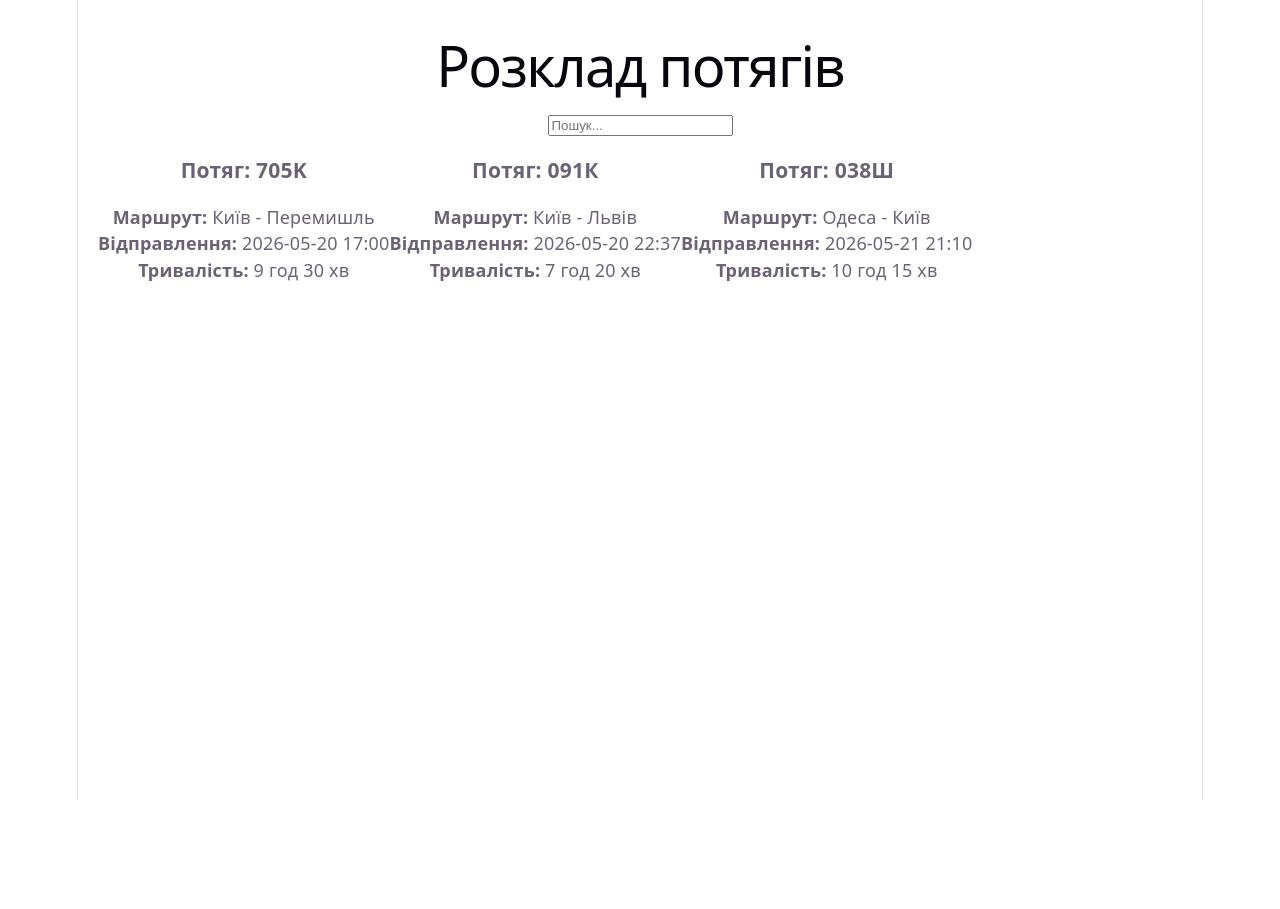
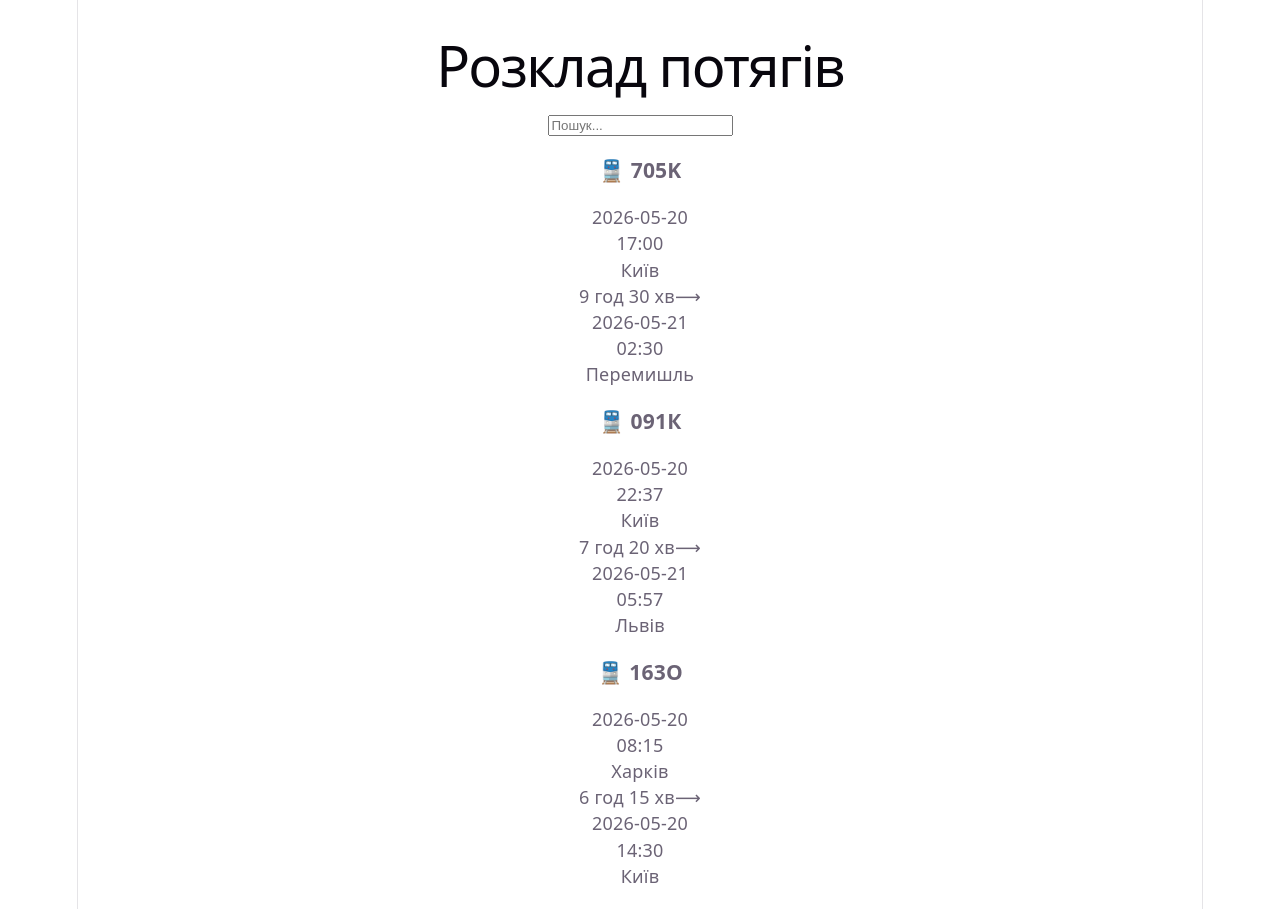
Before and after one commit to julybas/frontend_lab9-10, a React (Vite) app: page / in a window 1280 px wide. Before the commit the page ends 800 px from the top, so only its background shows below. Built offline with nearby package versions, Linux system fonts and the light colour scheme.

Commit message:
updated card data structure for more detail. changed information output

```diff
--- a/src/components/TrainCard.jsx
+++ b/src/components/TrainCard.jsx
@@ -3,16 +3,26 @@ import React from "react";
 const TrainCard = ({ train }) => {
   return (
     <div>
-      <h3>Потяг: {train.number}</h3>
-      <p>
-        <strong>Маршрут:</strong> {train.route}
-      </p>
-      <p>
-        <strong>Відправлення:</strong> {train.departure}
-      </p>
-      <p>
-        <strong>Тривалість:</strong> {train.duration}
-      </p>
+      <h3>🚆 {train.number}</h3>
+
+      <div>
+        <div>
+          <div>{train.departureDate}</div>
+          <div>{train.departureTime}</div>
+          <div>{train.from}</div>
+        </div>
+
+        <div>
+          <span>{train.duration}</span>
+          <span>⟶</span>
+        </div>
+
+        <div>
+          <div>{train.arrivalDate}</div>
+          <div>{train.arrivalTime}</div>
+          <div>{train.to}</div>
+        </div>
+      </div>
     </div>
   );
 };
--- a/src/components/TrainList.jsx
+++ b/src/components/TrainList.jsx
@@ -3,26 +3,51 @@ import TrainCard from "./TrainCard";
 import { trains } from "../data/trains";
 
 const TrainList = () => {
-  const [searchQuery, setSearchQuery] = useState("");
+  const [f, setF] = useState({
+    query: "",
+    from: "",
+    to: "",
+    date: "",
+    time: "",
+  });
 
-  const filteredTrains = trains.filter(
-    (train) =>
-      train.route.toLowerCase().includes(searchQuery.toLowerCase()) ||
-      train.number.toLowerCase().includes(searchQuery.toLowerCase()),
-  );
+  const updateF = (field, value) =>
+    setF((prev) => ({ ...prev, [field]: value }));
+
+  const filteredTrains = trains.filter((t) => {
+    const match = (val, search) =>
+      !search || (val && val.toLowerCase().includes(search.toLowerCase()));
+
+    return (
+      (match(t.number, f.query) ||
+        match(t.from, f.query) ||
+        match(t.to, f.query)) &&
+      match(t.from, f.from) &&
+      match(t.to, f.to) &&
+      (!f.date || t.departureDate === f.date) &&
+      (!f.time || (t.departureTime && t.departureTime.startsWith(f.time)))
+    );
+  });
 
   return (
     <div>
       <input
         type="text"
         placeholder="Пошук..."
-        value={searchQuery}
-        onChange={(e) => setSearchQuery(e.target.value)}
+        value={f.query}
+        onChange={(e) => updateF("query", e.target.value)}
       />
-      <div style={{ display: "flex", flexWrap: "wrap" }}>
-        {filteredTrains.map((train) => (
-          <TrainCard key={train.id} train={train} />
-        ))}
+
+      <div>
+        {trains.length === 0 ? (
+          <p>Список потягів порожній.</p>
+        ) : filteredTrains.length > 0 ? (
+          filteredTrains.map((train) => (
+            <TrainCard key={train.id} train={train} />
+          ))
+        ) : (
+          <p>За заданими параметрами рейсів не знайдено</p>
+        )}
       </div>
     </div>
   );
--- a/src/data/trains.js
+++ b/src/data/trains.js
@@ -2,22 +2,34 @@ export const trains = [
   {
     id: 1,
     number: "705K",
-    route: "Київ - Перемишль",
-    departure: "2026-05-20 17:00",
+    from: "Київ",
+    to: "Перемишль",
+    departureDate: "2026-05-20",
+    departureTime: "17:00",
+    arrivalDate: "2026-05-21",
+    arrivalTime: "02:30",
     duration: "9 год 30 хв",
   },
   {
     id: 2,
     number: "091К",
-    route: "Київ - Львів",
-    departure: "2026-05-20 22:37",
+    from: "Київ",
+    to: "Львів",
+    departureDate: "2026-05-20",
+    departureTime: "22:37",
+    arrivalDate: "2026-05-21",
+    arrivalTime: "05:57",
     duration: "7 год 20 хв",
   },
   {
     id: 3,
-    number: "038Ш",
-    route: "Одеса - Київ",
-    departure: "2026-05-21 21:10",
-    duration: "10 год 15 хв",
+    number: "163О",
+    from: "Харків",
+    to: "Київ",
+    departureDate: "2026-05-20",
+    departureTime: "08:15",
+    arrivalDate: "2026-05-20",
+    arrivalTime: "14:30",
+    duration: "6 год 15 хв",
   },
 ];
```
